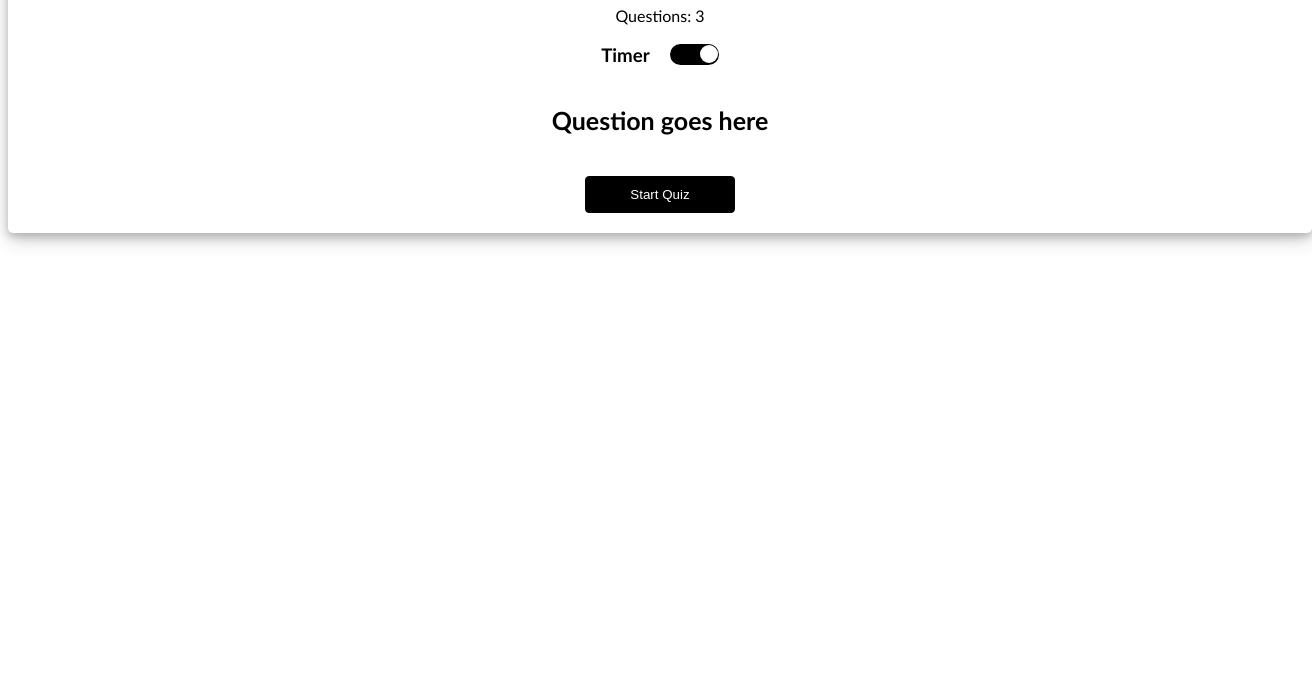
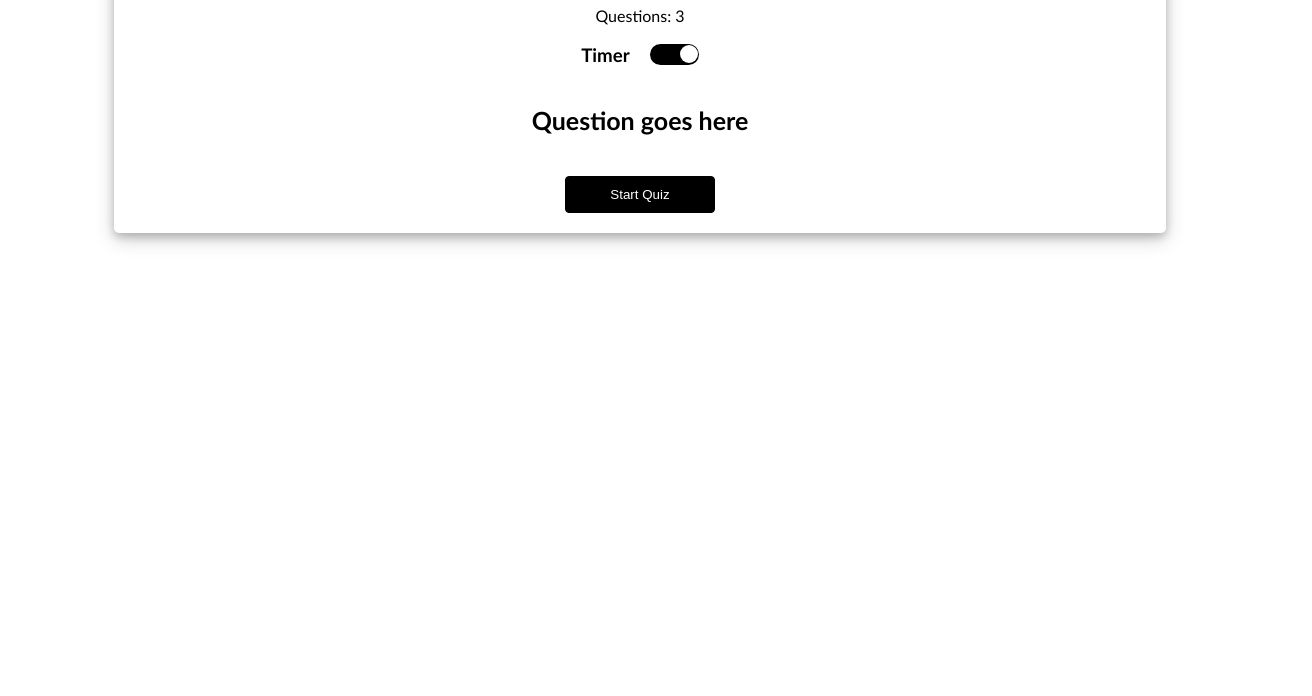
Before and after one commit to Kubs-03/StarryQuizBIZ, a plain HTML site: page index.html in a window 1280 px wide. Shown: the part 104-800 px from the top of the page, 1312 px wide, since content can reach past the window. Drawn offline with Linux system fonts and the light colour scheme.

Commit message:
Update index.html

```diff
--- a/index.html
+++ b/index.html
@@ -8,7 +8,7 @@
     <title>QUIZ</title>
     <style>
         .quiz {
-            width: 100%; /* change this accordingly*/
+            width: 80%; /* change this accordingly*/
             /* background-color: rgb(236, 233, 213); */
             text-align: center;
             padding: 20px;
```
